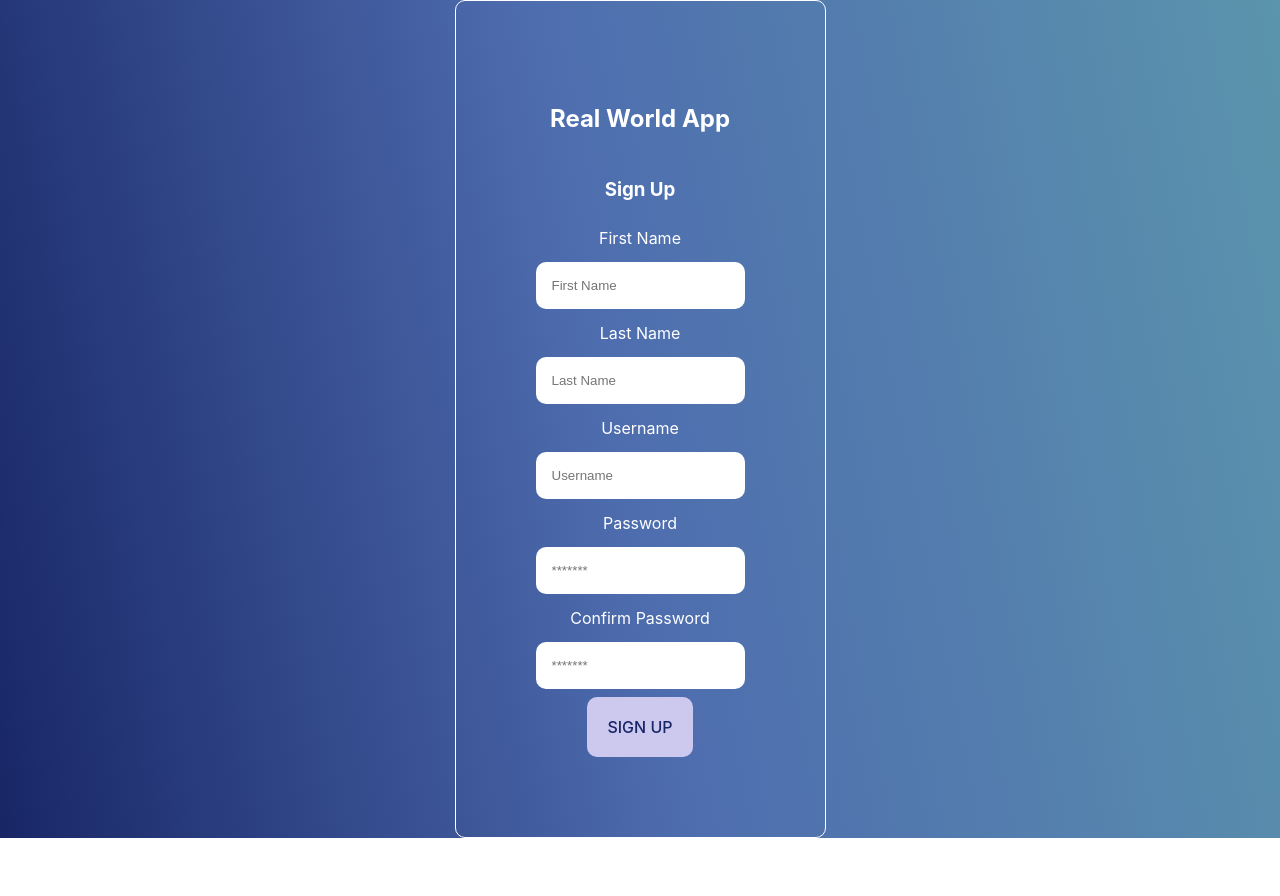
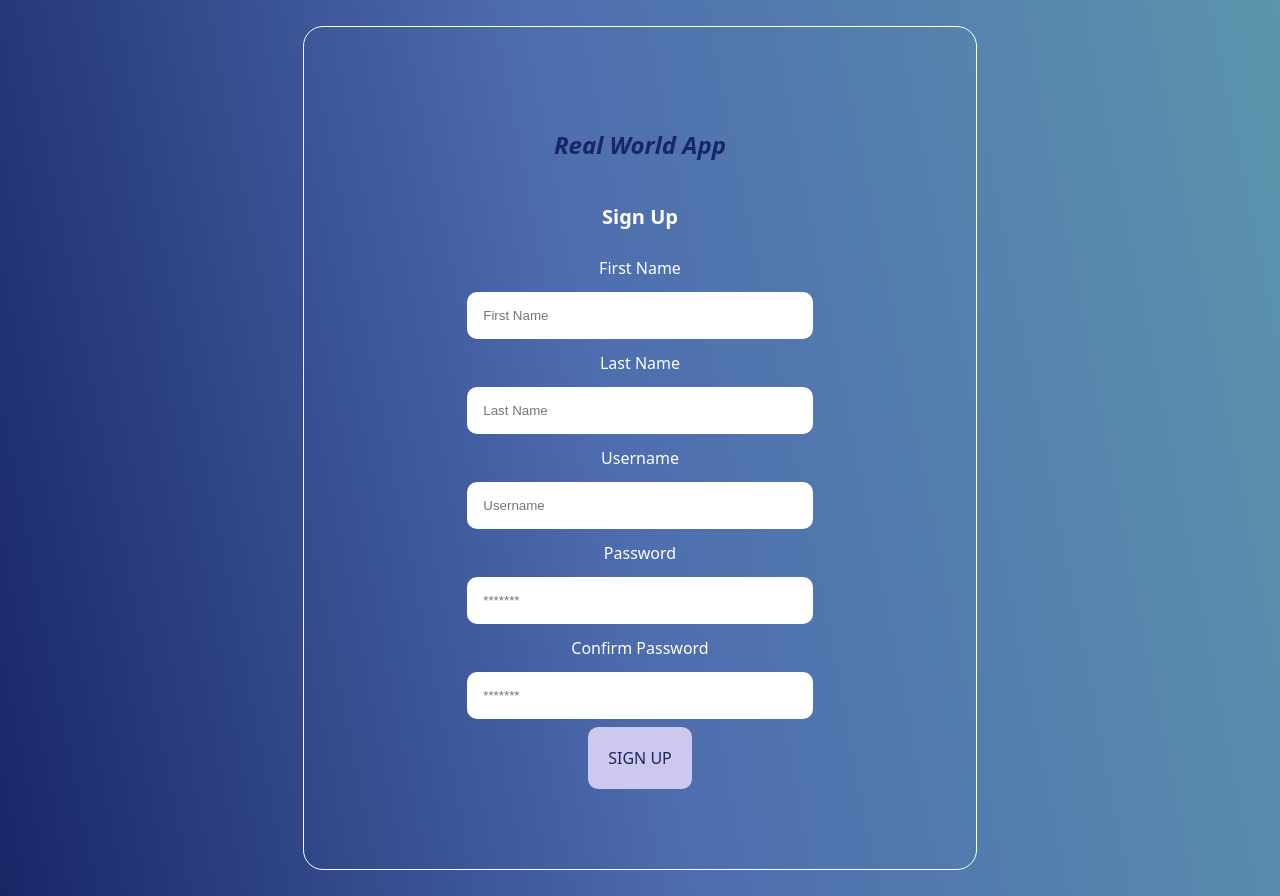
Before and after one commit to NataliaPobleteI/BankAssesment, a React (Vite) app in the folder Front/BankAssesment/: page / in a window 1280 px wide. Before the commit the page ends 838 px from the top, so only its background shows below. Built offline with nearby package versions, Linux system fonts and the light colour scheme.

Commit message:
Final visual of user form
I finish the visuals and structure of the register form for the aplication.

```diff
--- a/Front/BankAssesment/package.json
+++ b/Front/BankAssesment/package.json
@@ -11,7 +11,8 @@
   },
   "dependencies": {
     "react": "^18.2.0",
-    "react-dom": "^18.2.0"
+    "react-dom": "^18.2.0",
+    "react-icons": "^4.10.1"
   },
   "devDependencies": {
     "@types/react": "^18.0.37",
--- a/Front/BankAssesment/src/App.css
+++ b/Front/BankAssesment/src/App.css
@@ -6,6 +6,7 @@
   justify-content: center;
   color: white;
   background-image: linear-gradient(79deg, #182666, #4e6daf 48%, #5b94ac);
+  font-family: system-ui, -apple-system, BlinkMacSystemFont, 'Segoe UI', Roboto, Oxygen, Ubuntu, Cantarell, 'Open Sans', 'Helvetica Neue', sans-serif;
 }
 
 .auth-form-container, .register-form{
@@ -18,8 +19,11 @@
 
 .auth-form-container {
   padding: 5rem;
+  width: 40%;
   border: 1px solid white;
-  border-radius: 10px;
+  border-radius: 20px;
+  margin-top: 2%;
+  margin-bottom: 2%;
 }
 
 label{
@@ -29,6 +33,7 @@
 
 input {
   margin: 0.5rem 0;
+  width: 150%;
   padding: 1rem;
   border: none;
   border-radius: 10px;
@@ -42,3 +47,15 @@
   border-radius: 10px;
   cursor: pointer;
 }
+
+h2 {
+  font-size: 1.5rem;
+  font-style: italic;
+  font-family: system-ui, -apple-system, BlinkMacSystemFont, 'Segoe UI', Roboto, Oxygen, Ubuntu, Cantarell, 'Open Sans', 'Helvetica Neue', sans-serif;
+  color: #182666;
+}
+
+h3 {
+  font-size: 1.25rem;
+  font-family: system-ui, -apple-system, BlinkMacSystemFont, 'Segoe UI', Roboto, Oxygen, Ubuntu, Cantarell, 'Open Sans', 'Helvetica Neue', sans-serif;
+}
--- a/Front/BankAssesment/src/App.jsx
+++ b/Front/BankAssesment/src/App.jsx
@@ -18,5 +18,4 @@
     </>
   )
 }
-
 export default App
--- a/Front/BankAssesment/src/index.css
+++ b/Front/BankAssesment/src/index.css
@@ -1,5 +1,5 @@
 :root {
-  font-family: Inter, system-ui, Avenir, Helvetica, Arial, sans-serif;
+  font-family: Lato, Inter, system-ui, Avenir, Helvetica, Arial, sans-serif;
   line-height: 1.5;
   font-weight: 400;
 
@@ -12,6 +12,11 @@
   -webkit-font-smoothing: antialiased;
   -moz-osx-font-smoothing: grayscale;
   -webkit-text-size-adjust: 100%;
+
+  display: flex;
+  justify-content: center;
+  align-items: center;
+  width: 100%;
 }
 
 a {
@@ -59,6 +64,7 @@
   :root {
     color: #213547;
     background-color: #ffffff;
+    display: contents;
   }
   a:hover {
     color: #747bff;
```
Also changed, not shown: Front/BankAssesment/src/assets/rwa-logo.svg (added), 1 other file (tests, documents, lock files or other folders).
